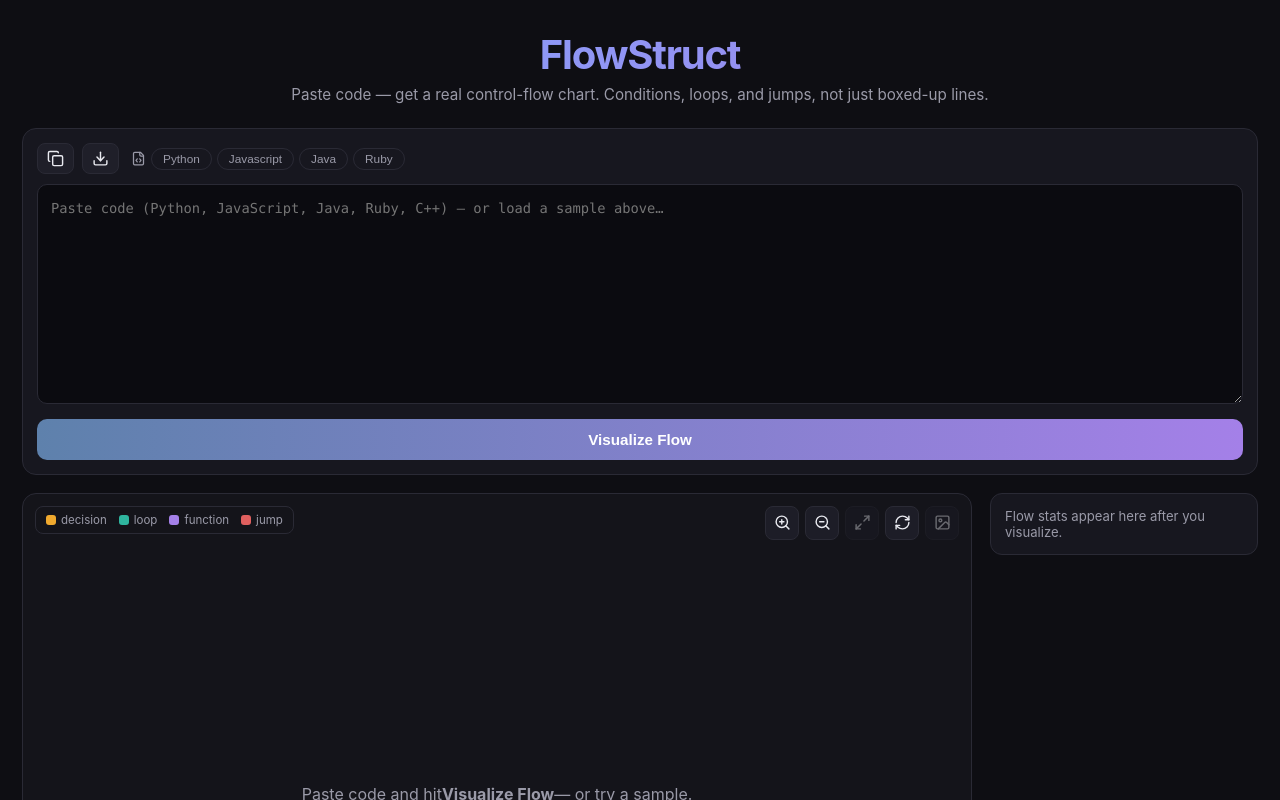
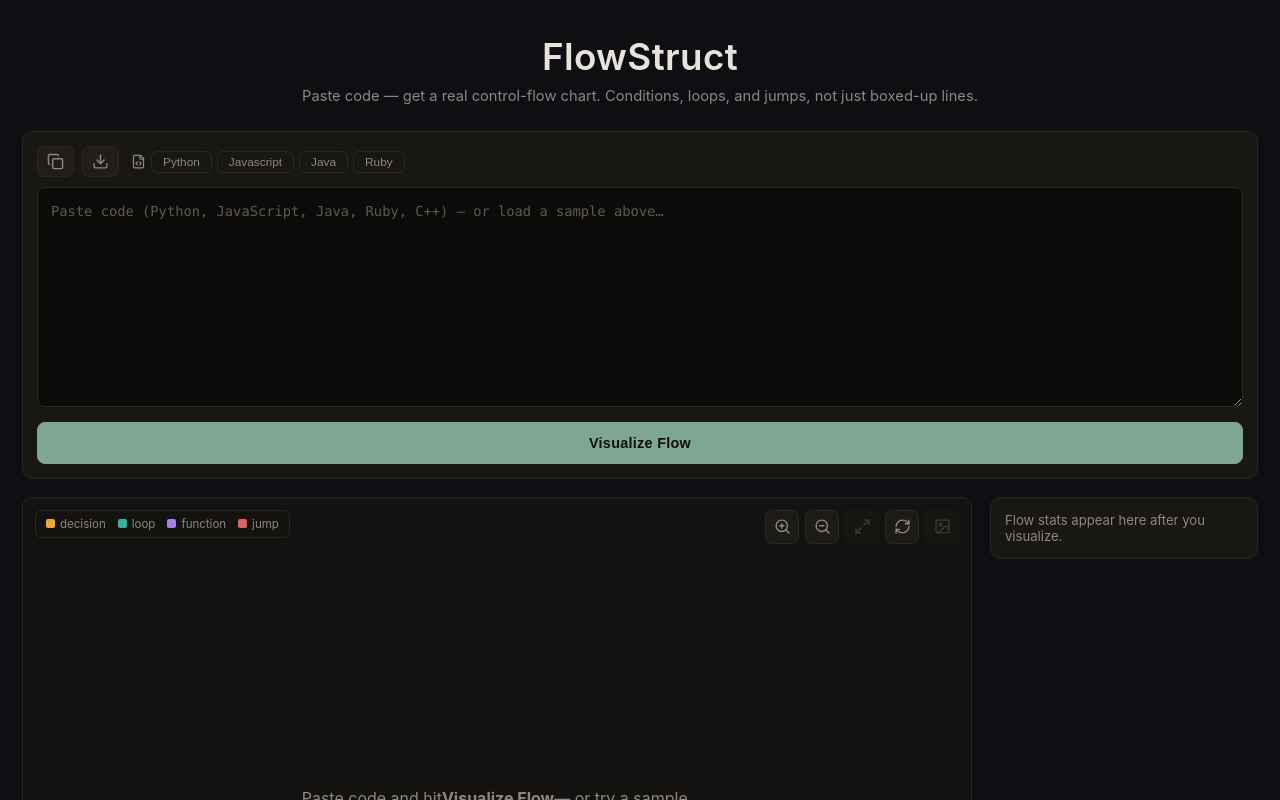
Before and after one commit to Relacosm/FlowStruct, a React (Vite) app: page / in a window 1280 px wide. Shown: the top 800 px of the page. Built offline with nearby package versions, Linux system fonts and the light colour scheme.

Commit message:
Update App.css

```diff
--- a/src/App.css
+++ b/src/App.css
@@ -1,71 +1,78 @@
 :root {
-  --bg: #0e0e13;
-  --panel: #17171f;
-  --panel-2: #1f1f29;
-  --border: #2a2a35;
-  --text: #e9eaf0;
-  --muted: #9a9aa8;
-  --accent: #5e81ac;
+  --bg: #100f0d;
+  --panel: #191714;
+  --panel-2: #211e1a;
+  --border: #2b2823;
+  --text: #e8e3da;
+  --muted: #8d877d;
+  --accent: #a8b89f;
+  --accent-soft: #7fa595;
 }
 * { box-sizing: border-box; }
 html, body, #root { height: 100%; margin: 0; }
-body { background: var(--bg); color: var(--text); font-family: 'SF Pro Display', -apple-system, BlinkMacSystemFont, 'Segoe UI', Roboto, sans-serif; }
+body { background: var(--bg); color: var(--text); font-family: 'SF Pro Text', -apple-system, BlinkMacSystemFont, 'Segoe UI', Roboto, sans-serif; }
 
-.fs-app { max-width: 1440px; margin: 0 auto; padding: 30px 22px 50px; }
+.fs-app { max-width: 1440px; margin: 0 auto; padding: 34px 22px 50px; }
 
-.fs-header { text-align: center; margin-bottom: 24px; }
+.fs-header { text-align: center; margin-bottom: 26px; }
 .fs-header h1 {
-  margin: 0 0 6px; font-size: 2.5rem; font-weight: 700; letter-spacing: -0.03em;
-  background: linear-gradient(90deg, #7ea8ff, #a480e8); -webkit-background-clip: text; background-clip: text; color: transparent;
+  margin: 0 0 8px; font-size: 2.3rem; font-weight: 600; letter-spacing: 0.01em;
+  color: var(--text);
 }
-.fs-header p { margin: 0; color: var(--muted); font-size: 0.95rem; }
+.fs-header p { margin: 0; color: var(--muted); font-size: 0.92rem; font-weight: 400; }
 
-.fs-input { background: var(--panel); border: 1px solid var(--border); border-radius: 14px; padding: 14px; margin-bottom: 18px; }
+.fs-input { background: var(--panel); border: 1px solid var(--border); border-radius: 10px; padding: 14px; margin-bottom: 18px; }
 .fs-input-bar { display: flex; align-items: center; gap: 8px; margin-bottom: 10px; flex-wrap: wrap; }
-.fs-input-bar > button { background: var(--panel-2); border: 1px solid var(--border); color: var(--text); border-radius: 8px; padding: 6px 9px; cursor: pointer; display: flex; }
-.fs-input-bar > button:hover { background: #26262f; }
+.fs-input-bar > button { background: var(--panel-2); border: 1px solid var(--border); color: var(--muted); border-radius: 7px; padding: 6px 9px; cursor: pointer; display: flex; transition: color .15s, border-color .15s; }
+.fs-input-bar > button:hover { color: var(--text); border-color: #3a362f; }
 .fs-samples { display: flex; align-items: center; gap: 5px; color: var(--muted); padding-left: 4px; }
-.fs-sample-btn { background: transparent; border: 1px solid var(--border); color: var(--muted); border-radius: 20px; padding: 3px 11px; font-size: 0.74rem; cursor: pointer; text-transform: capitalize; }
-.fs-sample-btn:hover { border-color: var(--accent); color: #7ea8ff; }
-.fs-lang { margin-left: auto; display: flex; align-items: center; gap: 6px; background: #1f2e3d; color: #7ea8ff; border: 1px solid #2b4257; border-radius: 20px; padding: 4px 12px; font-size: 0.72rem; font-weight: 600; letter-spacing: 0.04em; }
+.fs-sample-btn { background: transparent; border: 1px solid var(--border); color: var(--muted); border-radius: 6px; padding: 3px 11px; font-size: 0.74rem; cursor: pointer; text-transform: capitalize; transition: color .15s, border-color .15s; }
+.fs-sample-btn:hover { border-color: var(--accent-soft); color: var(--text); }
+.fs-lang { margin-left: auto; display: flex; align-items: center; gap: 6px; color: var(--accent-soft); border: 1px solid var(--border); border-radius: 6px; padding: 4px 12px; font-size: 0.72rem; font-weight: 500; letter-spacing: 0.04em; }
 
 .fs-input textarea {
-  width: 100%; background: #0b0b10; border: 1px solid var(--border); border-radius: 10px; color: var(--text);
+  width: 100%; background: #0c0b09; border: 1px solid var(--border); border-radius: 8px; color: var(--text);
   font-family: 'SF Mono', Menlo, Consolas, monospace; font-size: 0.86rem; padding: 13px; resize: vertical; line-height: 1.55;
 }
-.fs-input textarea:focus { outline: none; border-color: var(--accent); }
-.fs-run { margin-top: 11px; width: 100%; border: none; color: #fff; font-weight: 600; font-size: 0.95rem; padding: 12px; border-radius: 10px; cursor: pointer; background: linear-gradient(90deg, #5e81ac, #a480e8); }
-.fs-run:hover { filter: brightness(1.1); }
+.fs-input textarea:focus { outline: none; border-color: var(--accent-soft); }
+.fs-input textarea::placeholder { color: #5f5a52; }
+.fs-run {
+  margin-top: 11px; width: 100%; border: 1px solid var(--accent-soft); color: var(--bg);
+  font-weight: 600; font-size: 0.9rem; padding: 12px; border-radius: 8px; cursor: pointer;
+  background: var(--accent-soft); letter-spacing: 0.02em; transition: filter .15s;
+}
+.fs-run:hover { filter: brightness(1.08); }
 
 .fs-work { display: grid; grid-template-columns: 1fr 268px; gap: 18px; }
 
-.fs-canvas-wrap { position: relative; background: #14141a; border: 1px solid var(--border); border-radius: 14px; overflow: hidden; min-height: 600px; }
+.fs-canvas-wrap { position: relative; background: #131210; border: 1px solid var(--border); border-radius: 10px; overflow: hidden; min-height: 600px; }
 .fs-controls { position: absolute; top: 12px; right: 12px; z-index: 10; display: flex; gap: 6px; }
-.fs-controls button { background: #1f1f29e6; border: 1px solid var(--border); color: var(--text); border-radius: 8px; width: 34px; height: 34px; display: flex; align-items: center; justify-content: center; cursor: pointer; }
-.fs-controls button:hover:not(:disabled) { background: #2a2a35; }
-.fs-controls button:disabled { opacity: 0.4; cursor: default; }
+.fs-controls button { background: #1e1c18e6; border: 1px solid var(--border); color: var(--muted); border-radius: 7px; width: 34px; height: 34px; display: flex; align-items: center; justify-content: center; cursor: pointer; transition: color .15s; }
+.fs-controls button:hover:not(:disabled) { color: var(--text); }
+.fs-controls button:disabled { opacity: 0.35; cursor: default; }
 
-.fs-legend { position: absolute; top: 12px; left: 12px; z-index: 10; display: flex; gap: 12px; background: #14141ad0; border: 1px solid var(--border); border-radius: 8px; padding: 6px 10px; font-size: 0.72rem; color: var(--muted); }
+.fs-legend { position: absolute; top: 12px; left: 12px; z-index: 10; display: flex; gap: 12px; background: #131210cc; border: 1px solid var(--border); border-radius: 7px; padding: 6px 10px; font-size: 0.72rem; color: var(--muted); }
 .fs-legend span { display: flex; align-items: center; gap: 5px; }
-.fs-legend i { width: 10px; height: 10px; border-radius: 3px; display: inline-block; }
+.fs-legend i { width: 9px; height: 9px; border-radius: 2px; display: inline-block; }
 
 .fs-viewport { width: 100%; height: 600px; overflow: hidden; position: relative; }
 .fs-empty { position: absolute; inset: 0; display: flex; align-items: center; justify-content: center; color: var(--muted); text-align: center; padding: 20px; }
 
-.fs-hint { position: absolute; bottom: 8px; left: 0; right: 0; text-align: center; font-size: 0.7rem; color: var(--muted); pointer-events: none; }
+.fs-hint { position: absolute; bottom: 8px; left: 0; right: 0; text-align: center; font-size: 0.7rem; color: #5f5a52; pointer-events: none; }
 
 .fs-sidebar { display: flex; flex-direction: column; gap: 14px; }
-.fs-card { background: var(--panel); border: 1px solid var(--border); border-radius: 12px; padding: 14px; }
-.fs-card h3 { margin: 0 0 11px; font-size: 0.8rem; text-transform: uppercase; letter-spacing: 0.06em; color: var(--muted); display: flex; align-items: center; gap: 6px; }
+.fs-card { background: var(--panel); border: 1px solid var(--border); border-radius: 10px; padding: 14px; }
+.fs-card h3 { margin: 0 0 11px; font-size: 0.78rem; text-transform: uppercase; letter-spacing: 0.07em; color: var(--muted); display: flex; align-items: center; gap: 6px; font-weight: 600; }
 .fs-card.fs-muted { color: var(--muted); font-size: 0.82rem; }
-.fs-card pre { background: #0b0b10; border-radius: 8px; padding: 10px; font-size: 0.76rem; white-space: pre-wrap; word-break: break-word; margin: 10px 0 0; color: #cdd0d8; }
-.fs-kind-tag { display: inline-block; font-size: 0.72rem; padding: 3px 10px; border-radius: 20px; border: 1px solid; text-transform: capitalize; }
+.fs-card pre { background: #0c0b09; border-radius: 7px; padding: 10px; font-size: 0.76rem; white-space: pre-wrap; word-break: break-word; margin: 10px 0 0; color: #cbc5ba; font-family: 'SF Mono', Menlo, monospace; }
+.fs-kind-tag { display: inline-block; font-size: 0.72rem; padding: 3px 10px; border-radius: 5px; border: 1px solid; text-transform: capitalize; }
 
-.fs-stat { display: flex; justify-content: space-between; font-size: 0.82rem; padding: 6px 0; border-bottom: 1px solid #1e1e27; }
+.fs-stat { display: flex; justify-content: space-between; font-size: 0.82rem; padding: 6px 0; border-bottom: 1px solid #211e1a; }
 .fs-stat:last-child { border-bottom: none; }
-.fs-stat span:last-child { font-weight: 700; }
-.fs-stat-hot { color: #f0a92e; }
-.fs-warn { margin-top: 9px; font-size: 0.74rem; color: #f0a92e; background: #f0a92e14; border: 1px solid #f0a92e33; border-radius: 8px; padding: 7px 9px; }
+.fs-stat span:first-child { color: var(--muted); }
+.fs-stat span:last-child { font-weight: 600; }
+.fs-stat-hot { color: #c2a15f; }
+.fs-warn { margin-top: 9px; font-size: 0.74rem; color: #c2a15f; background: #c2a15f12; border: 1px solid #c2a15f2e; border-radius: 7px; padding: 7px 9px; }
 
 @media (max-width: 880px) {
   .fs-work { grid-template-columns: 1fr; }
```
